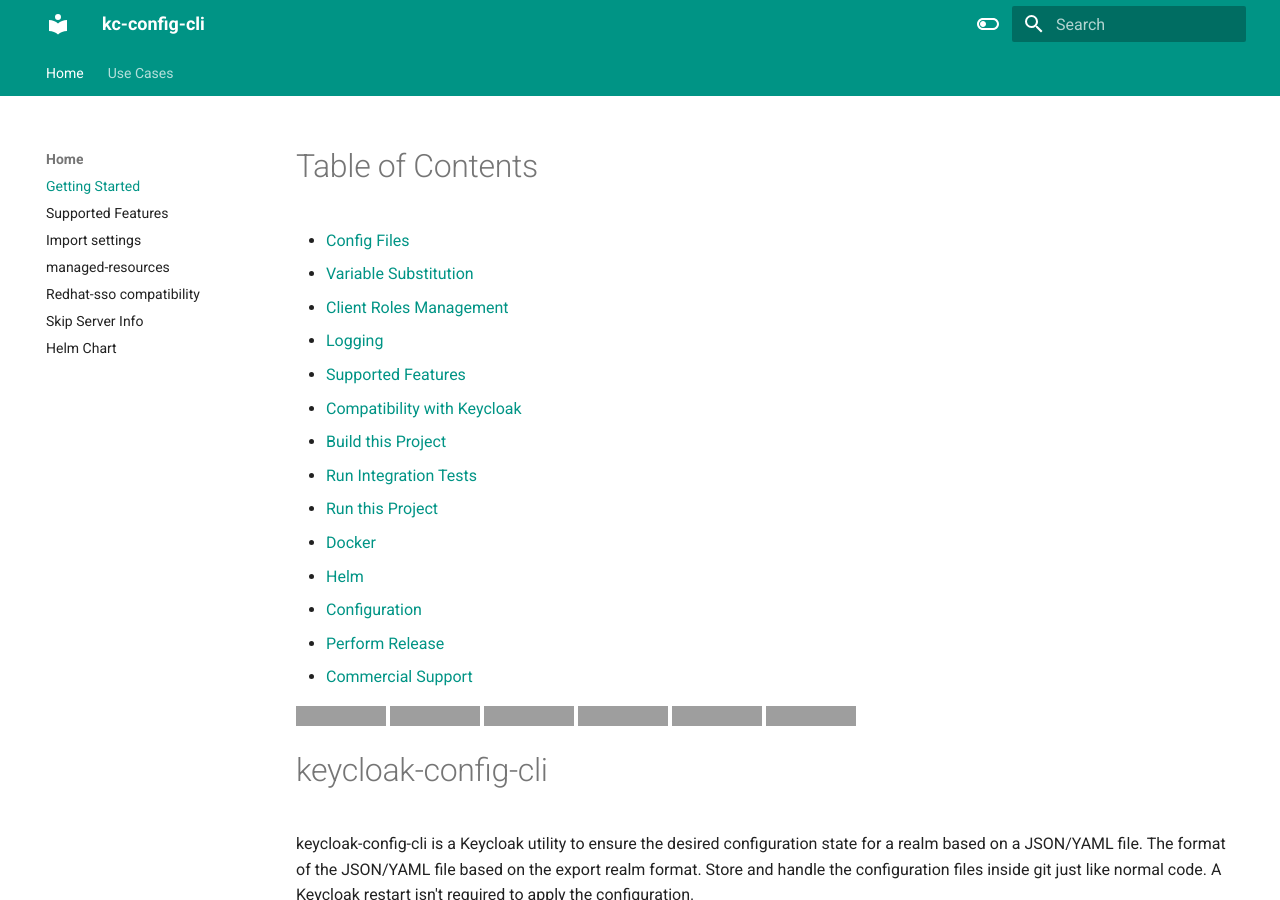
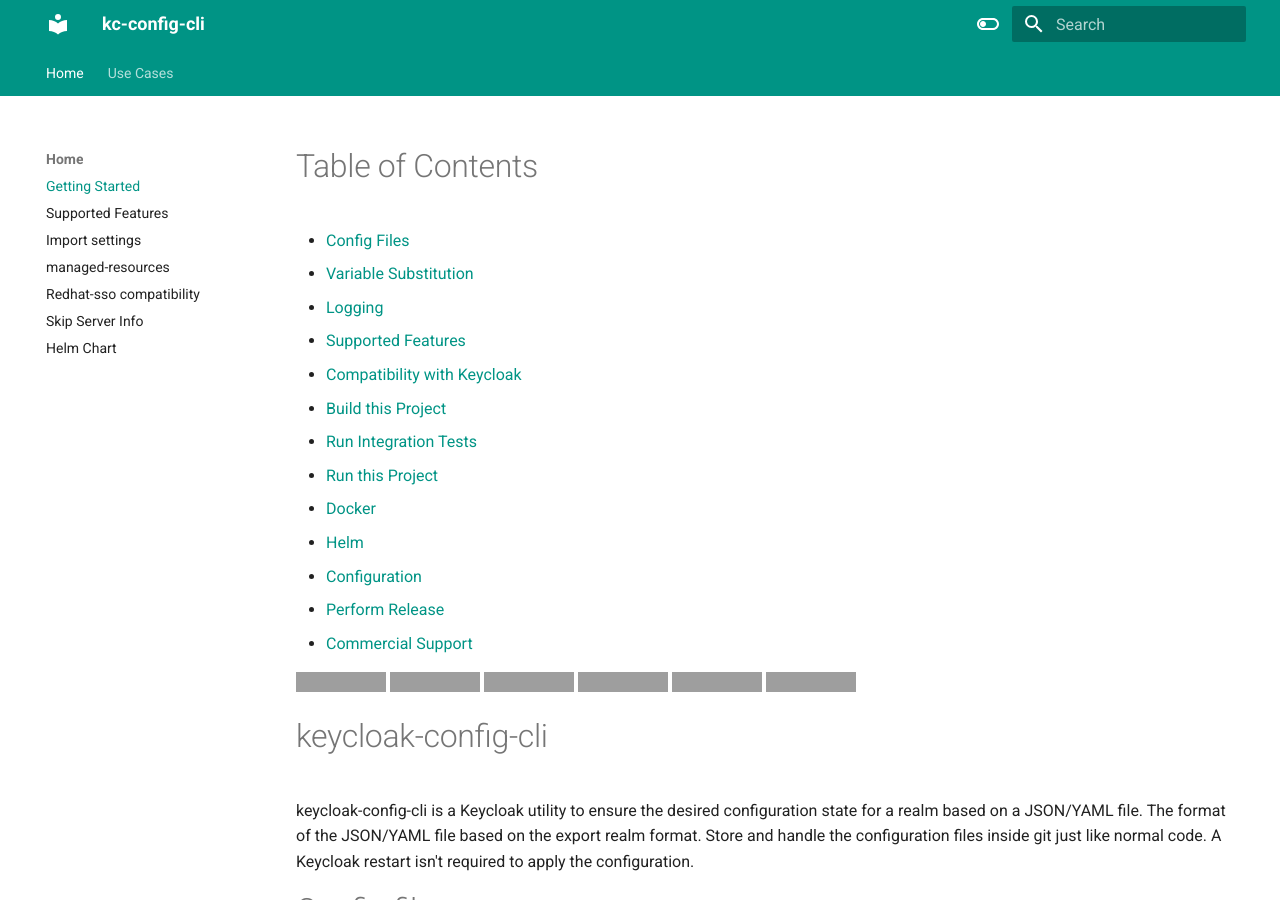
Before and after one commit to adorsys/keycloak-config-cli, an MkDocs documentation site: the page built from docs/index.md, in a window 1280 px wide and 900 px high, cut to the strip 0-900 px from the top of the window. Built offline with MkDocs 1.6.1 and Material for MkDocs 9.7.7, drawn with Linux system fonts in a browser that asks for light colours; grey boxes are pictures that could not be loaded.

Commit message:
[Client Roles Management](#client-roles-management) from index.md

```diff
--- a/docs/index.md
+++ b/docs/index.md
@@ -2,7 +2,6 @@
 
 - [Config Files](#config-files)
 - [Variable Substitution](#variable-substitution)
-- [Client Roles Management](#client-roles-management)
 - [Logging](#logging)
 - [Supported Features](#supported-features)
 - [Compatibility with Keycloak](#compatibility-with-keycloak)
```
